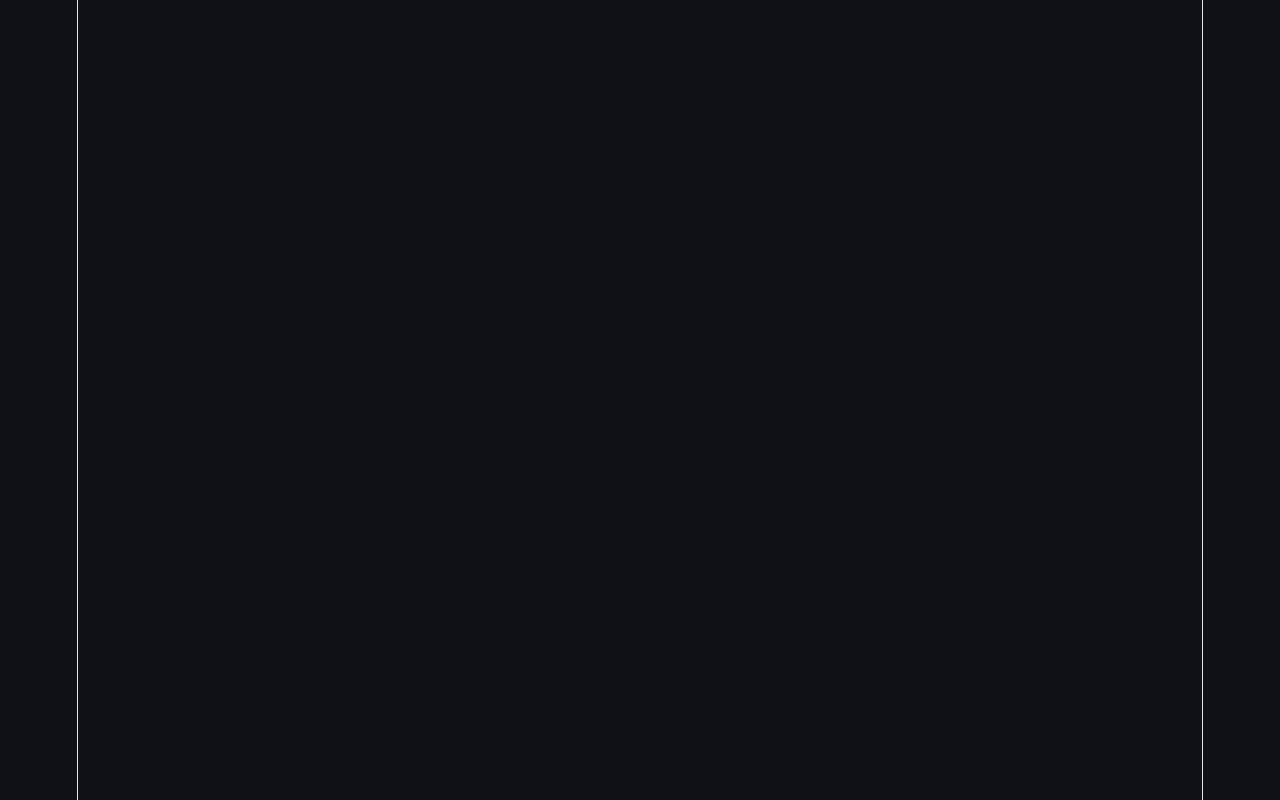
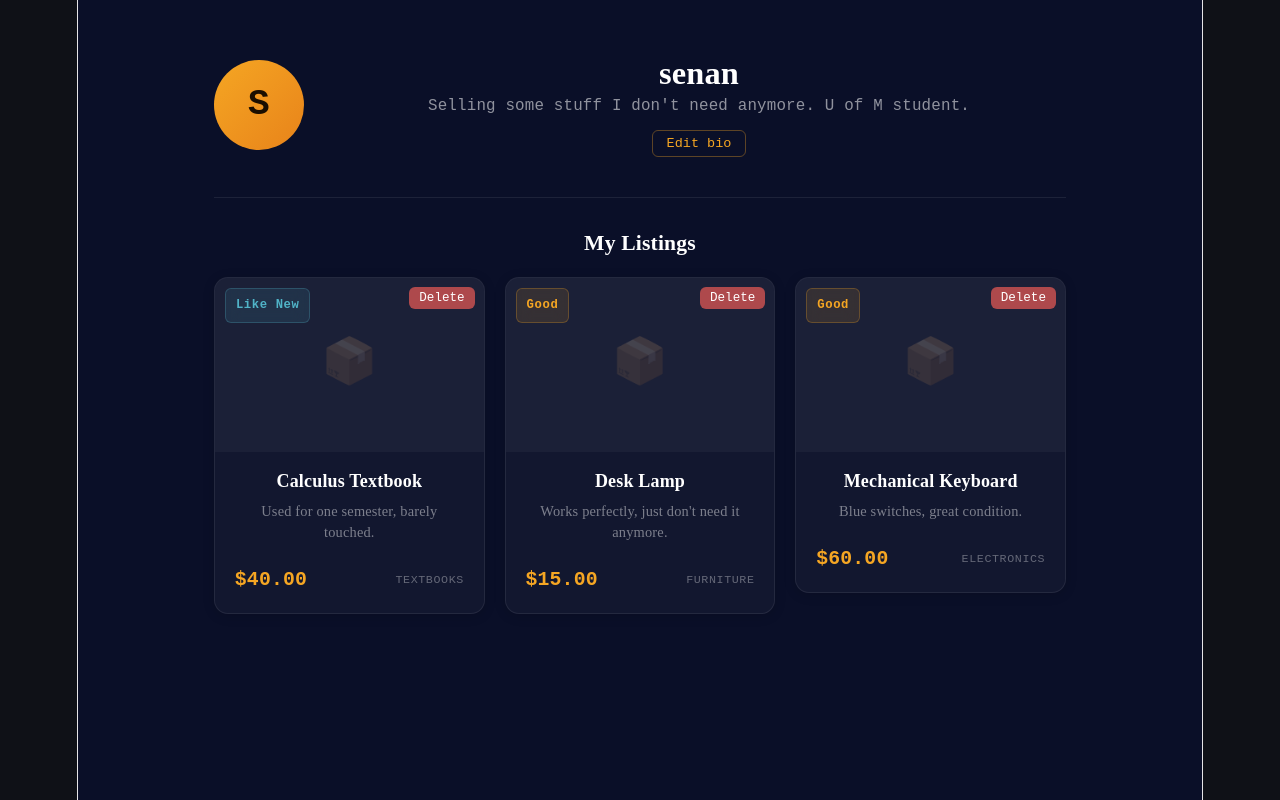
Before and after one commit to AliMo06/CampusExchange, a React (Vite) app in the folder Presentation/: page /profile in a window 1280 px wide. Before the commit this address had no page. Built offline with nearby package versions, Linux system fonts and the light colour scheme.

Commit message:
add profile page

```diff
--- a/Presentation/src/App.jsx
+++ b/Presentation/src/App.jsx
@@ -1,7 +1,8 @@
-import { useState, useEffect, Maps } from 'react'
+import { useState, useEffect } from 'react'
 import { BrowserRouter, Routes, Route, Navigate, useNavigate } from "react-router-dom"
 import Login from "./Pages/Login"
 import Signup from "./Pages/Signup"
+import Profile from "./Pages/Profile"
 import Navbar from './Pages/Navbar'
 import ListingCard from './Pages/ListingCard'
 
@@ -361,6 +362,7 @@ function App() {
         <Route path="/" element={<HomePage />} />
         <Route path="/login" element={<Login />} />
         <Route path="/signup" element={<Signup />} />
+        <Route path="/profile" element={<Profile />} />
       </Routes>
     </BrowserRouter>
   )
--- /dev/null
+++ b/Presentation/src/Pages/Profile.jsx
@@ -0,0 +1,262 @@
+import { useState } from "react"
+import ListingCard from "./ListingCard"
+
+// mock data for now - will be replaced with real API calls later
+const mockUser = {
+  username: "senan",
+  bio: "Selling some stuff I don't need anymore. U of M student.",
+  profilePic: null,
+}
+
+const mockListings = [
+  {
+    listing_id: 1,
+    title: "Calculus Textbook",
+    description: "Used for one semester, barely touched.",
+    price: 40,
+    condition: "like_new",
+    category: "Textbooks",
+    imageUrl: null,
+  },
+  {
+    listing_id: 2,
+    title: "Desk Lamp",
+    description: "Works perfectly, just don't need it anymore.",
+    price: 15,
+    condition: "good",
+    category: "Furniture",
+    imageUrl: null,
+  },
+  {
+    listing_id: 3,
+    title: "Mechanical Keyboard",
+    description: "Blue switches, great condition.",
+    price: 60,
+    condition: "good",
+    category: "Electronics",
+    imageUrl: null,
+  },
+]
+
+export default function Profile() {
+  const [user, setUser] = useState(mockUser)
+  const [listings, setListings] = useState(mockListings)
+  const [editingBio, setEditingBio] = useState(false)
+  const [newBio, setNewBio] = useState(user.bio)
+  const [avatarError, setAvatarError] = useState(false)
+
+  function saveBio() {
+    setUser(prev => ({ ...prev, bio: newBio }))
+    setEditingBio(false)
+  }
+
+  function deleteListing(id) {
+    setListings(prev => prev.filter(l => l.listing_id !== id))
+  }
+
+  return (
+    <div style={{
+      minHeight: "100vh",
+      background: "#0a0f28",
+      color: "#fff",
+      fontFamily: "'DM Mono', monospace",
+    }}>
+
+      {/* Profile header */}
+      <div style={{
+        maxWidth: "900px",
+        margin: "0 auto",
+        padding: "60px 24px 40px",
+      }}>
+
+        {/* Avatar + info row */}
+        <div style={{
+          display: "flex",
+          alignItems: "flex-start",
+          gap: "28px",
+          marginBottom: "40px",
+        }}>
+
+          {/* Avatar */}
+          {user.profilePic && !avatarError ? (
+            <img
+              src={user.profilePic}
+              alt={user.username}
+              onError={() => setAvatarError(true)}
+              style={{
+                width: "90px",
+                height: "90px",
+                borderRadius: "50%",
+                objectFit: "cover",
+                border: "3px solid rgba(245,166,35,0.5)",
+                flexShrink: 0,
+              }}
+            />
+          ) : (
+            <div style={{
+              width: "90px",
+              height: "90px",
+              borderRadius: "50%",
+              background: "linear-gradient(135deg, #F5A623, #E8831A)",
+              display: "flex",
+              alignItems: "center",
+              justifyContent: "center",
+              fontSize: "2rem",
+              fontWeight: "700",
+              color: "#1a0e00",
+              flexShrink: 0,
+            }}>
+              {user.username?.[0]?.toUpperCase() || "U"}
+            </div>
+          )}
+
+          {/* Username + bio */}
+          <div style={{ flex: 1 }}>
+            <div style={{
+              fontFamily: "'Playfair Display', serif",
+              fontSize: "1.8rem",
+              fontWeight: "700",
+              color: "#fff",
+              marginBottom: "8px",
+            }}>
+              {user.username}
+            </div>
+
+            {editingBio ? (
+              <div style={{ display: "flex", flexDirection: "column", gap: "8px" }}>
+                <textarea
+                  value={newBio}
+                  onChange={e => setNewBio(e.target.value)}
+                  rows={3}
+                  style={{
+                    background: "rgba(255,255,255,0.06)",
+                    border: "1px solid rgba(245,166,35,0.4)",
+                    borderRadius: "8px",
+                    padding: "10px 12px",
+                    color: "#fff",
+                    fontFamily: "'DM Mono', monospace",
+                    fontSize: "0.85rem",
+                    resize: "none",
+                    outline: "none",
+                    width: "100%",
+                  }}
+                />
+                <div style={{ display: "flex", gap: "8px" }}>
+                  <button
+                    onClick={saveBio}
+                    style={{
+                      background: "#F5A623",
+                      color: "#1a0e00",
+                      border: "none",
+                      borderRadius: "6px",
+                      padding: "6px 16px",
+                      fontFamily: "'DM Mono', monospace",
+                      fontWeight: "600",
+                      fontSize: "0.78rem",
+                      cursor: "pointer",
+                    }}
+                  >
+                    Save
+                  </button>
+                  <button
+                    onClick={() => setEditingBio(false)}
+                    style={{
+                      background: "transparent",
+                      color: "rgba(255,255,255,0.5)",
+                      border: "1px solid rgba(255,255,255,0.15)",
+                      borderRadius: "6px",
+                      padding: "6px 16px",
+                      fontFamily: "'DM Mono', monospace",
+                      fontSize: "0.78rem",
+                      cursor: "pointer",
+                    }}
+                  >
+                    Cancel
+                  </button>
+                </div>
+              </div>
+            ) : (
+              <div>
+                <p style={{
+                  color: "rgba(255,255,255,0.55)",
+                  fontSize: "0.88rem",
+                  lineHeight: "1.6",
+                  marginBottom: "10px",
+                }}>
+                  {user.bio || "No bio yet."}
+                </p>
+                <button
+                  onClick={() => setEditingBio(true)}
+                  style={{
+                    background: "transparent",
+                    color: "#F5A623",
+                    border: "1px solid rgba(245,166,35,0.35)",
+                    borderRadius: "6px",
+                    padding: "5px 14px",
+                    fontFamily: "'DM Mono', monospace",
+                    fontSize: "0.75rem",
+                    cursor: "pointer",
+                  }}
+                >
+                  Edit bio
+                </button>
+              </div>
+            )}
+          </div>
+        </div>
+
+        {/* Listings section */}
+        <div style={{
+          borderTop: "1px solid rgba(255,255,255,0.08)",
+          paddingTop: "32px",
+        }}>
+          <div style={{
+            fontFamily: "'Playfair Display', serif",
+            fontSize: "1.2rem",
+            fontWeight: "600",
+            marginBottom: "20px",
+            color: "#fff",
+          }}>
+            My Listings
+          </div>
+
+          {listings.length === 0 ? (
+            <p style={{ color: "rgba(255,255,255,0.35)", fontSize: "0.85rem" }}>
+              You don't have any listings yet.
+            </p>
+          ) : (
+            <div style={{
+              display: "grid",
+              gridTemplateColumns: "repeat(auto-fill, minmax(260px, 1fr))",
+              gap: "20px",
+            }}>
+              {listings.map(listing => (
+                <div key={listing.listing_id} style={{ position: "relative" }}>
+                  <ListingCard listing={listing} />
+                  <button
+                    onClick={() => deleteListing(listing.listing_id)}
+                    style={{
+                      position: "absolute",
+                      top: "10px",
+                      right: "10px",
+                      background: "rgba(200,80,80,0.85)",
+                      color: "#fff",
+                      border: "none",
+                      borderRadius: "6px",
+                      padding: "4px 10px",
+                      fontFamily: "'DM Mono', monospace",
+                      fontSize: "0.7rem",
+                      cursor: "pointer",
+                    }}
+                  >
+                    Delete
+                  </button>
+                </div>
+              ))}
+            </div>
+          )}
+        </div>
+      </div>
+    </div>
+  )
+}
```
